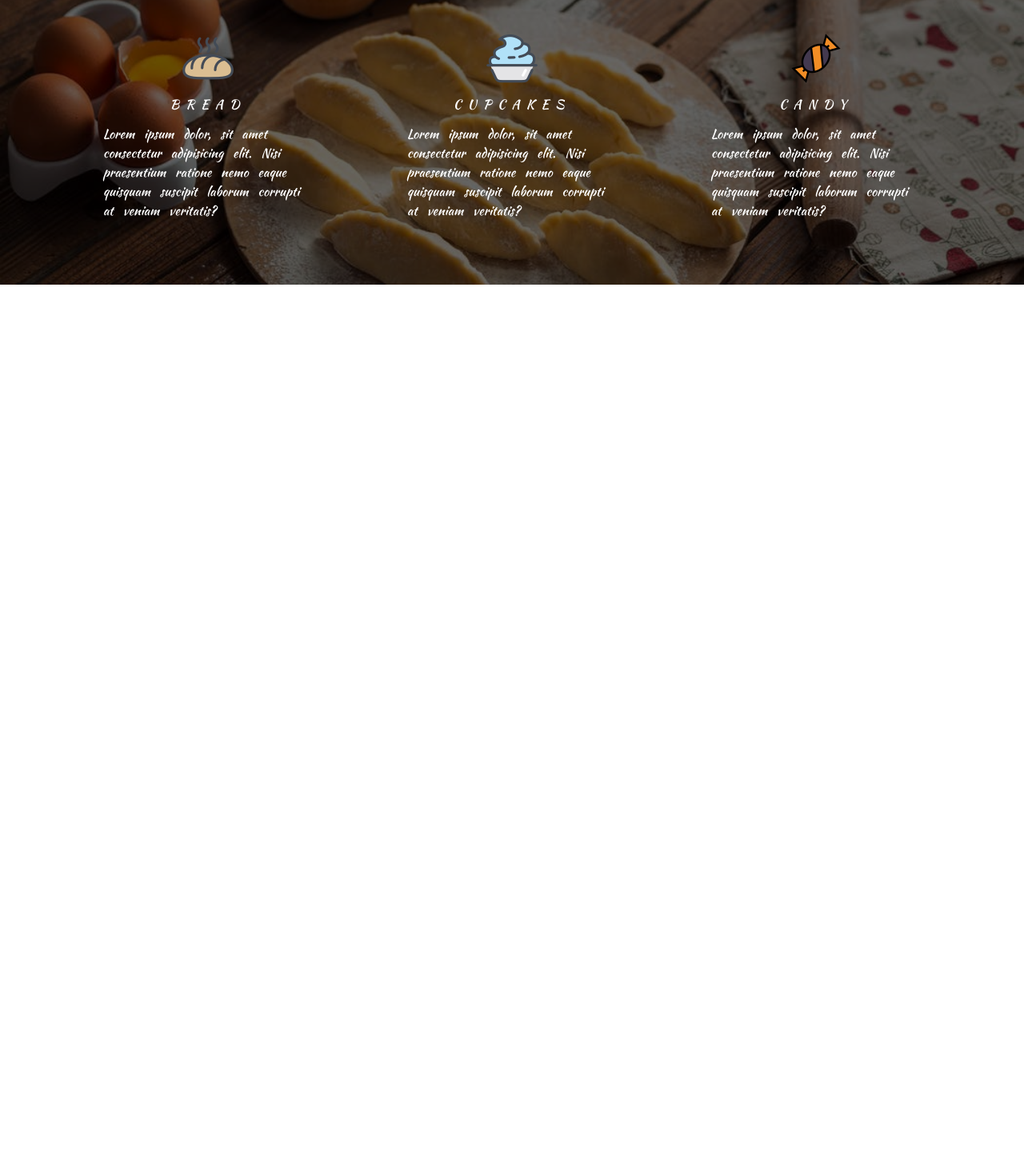
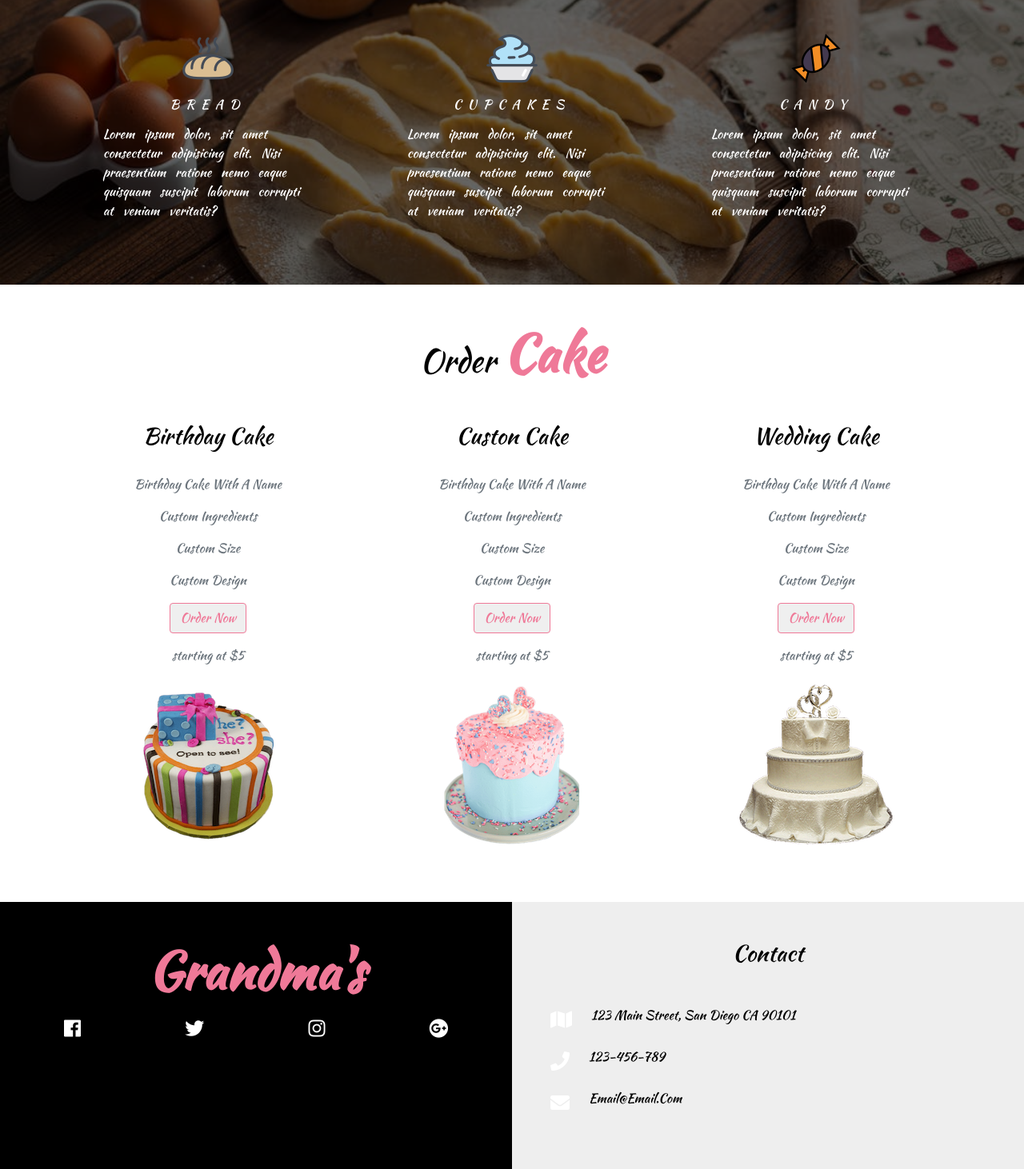
Before and after one commit to viveloper/grandmas-sweet, a plain HTML site: page index.html in a window 1280 px wide. Shown: the part 3177-4639 px from the top of the page at 80% size. Before the commit the page ends 3629 px from the top, so only its background shows below. Drawn offline with Linux system fonts and the light colour scheme.

Commit message:
added footer

```diff
--- a/css/style.css
+++ b/css/style.css
@@ -169,3 +169,20 @@ body {
   word-spacing: 0.5rem;
 }
 /* end of services */
+
+/* footer */
+.footer-title {
+  background: var(--mainBlack);
+}
+.footer-contact {
+  background: var(--mainGrey);
+}
+.footer-icon {
+  font-size: 1.5rem;
+  color: var(--mainWhite);
+  transition: all 0.4s ease-in-out;
+}
+.footer-icon:hover {
+  color: var(--mainPink);
+}
+/* end of footer */
--- a/index.html
+++ b/index.html
@@ -644,8 +644,120 @@
     </section>
     <!-- end of services -->
     <!-- cakes -->
-    <section id="cakes" class="cakes py-5"></section>
+    <section id="cakes" class="cakes py-5">
+      <div class="container">
+        <!-- section title -->
+        <div class="row">
+          <div class="col-10 mx-auto col-sm-6 text-center">
+            <h1 class="text-capitalize">
+              order <strong class="banner-title">cake</strong>
+            </h1>
+          </div>
+        </div>
+        <!-- end of section title -->
+        <div class="row">
+          <!-- single cake -->
+          <div
+            class="col-11 mx-auto col-md-6 col-lg-4 my-4 text-capitalize text-center"
+          >
+            <h3 class="py-3">birthday cake</h3>
+            <div class="text-muted">
+              <p class="my-3 ">birthday cake with a name</p>
+              <p class="my-3 ">custom ingredients</p>
+              <p class="my-3 ">custom size</p>
+              <p class="my-3 ">custom design</p>
+              <button type="button" class="btn btn-pink text-capitalize mb-3">
+                order now
+              </button>
+              <p class="text-lowercase mb-4">starting at $5</p>
+              <img src="./img/trans-cake.png" class="img-fluid" alt="" />
+            </div>
+          </div>
+          <!-- end of single cake -->
+          <!-- single cake -->
+          <div
+            class="col-11 mx-auto col-md-6 col-lg-4 my-4 text-capitalize text-center"
+          >
+            <h3 class="py-3">custon cake</h3>
+            <div class="text-muted">
+              <p class="my-3 ">birthday cake with a name</p>
+              <p class="my-3 ">custom ingredients</p>
+              <p class="my-3 ">custom size</p>
+              <p class="my-3 ">custom design</p>
+              <button type="button" class="btn btn-pink text-capitalize mb-3">
+                order now
+              </button>
+              <p class="text-lowercase mb-4">starting at $5</p>
+              <img src="./img/trans-custom.png" class="img-fluid" alt="" />
+            </div>
+          </div>
+          <!-- end of single cake -->
+          <!-- single cake -->
+          <div
+            class="col-11 mx-auto col-md-6 col-lg-4 my-4 text-capitalize text-center"
+          >
+            <h3 class="py-3">wedding cake</h3>
+            <div class="text-muted">
+              <p class="my-3 ">birthday cake with a name</p>
+              <p class="my-3 ">custom ingredients</p>
+              <p class="my-3 ">custom size</p>
+              <p class="my-3 ">custom design</p>
+              <button type="button" class="btn btn-pink text-capitalize mb-3">
+                order now
+              </button>
+              <p class="text-lowercase mb-4">starting at $5</p>
+              <img src="./img/trans-wedding.png" class="img-fluid" alt="" />
+            </div>
+          </div>
+          <!-- end of single cake -->
+        </div>
+      </div>
+    </section>
     <!-- end of cakes -->
+    <!-- footer -->
+    <footer>
+      <div class="container-fluid">
+        <div class="row">
+          <div class="col-md-6 footer-title py-5">
+            <h1 class="text-capitalize text-center">
+              <strong class="banner-title">grandma's</strong>
+            </h1>
+            <div
+              class="footer-icons mt-3 d-flex justify-content-around flex-wrap"
+            >
+              <a href="#" class="footer-icon"
+                ><i class="fab fa-facebook"></i
+              ></a>
+              <a href="#" class="footer-icon"><i class="fab fa-twitter"></i></a>
+              <a href="#" class="footer-icon"
+                ><i class="fab fa-instagram"></i
+              ></a>
+              <a href="#" class="footer-icon"
+                ><i class="fab fa-google-plus"></i
+              ></a>
+            </div>
+          </div>
+          <div class="col-md-6 footer-contact text-center text-capitalize p-5">
+            <h3 class="mb-5">contact</h3>
+            <p class="d-flex flex-wrap">
+              <span class="mr-4 footer-icon"><i class="fas fa-map"></i></span>
+              <span>123 main street, san diego CA 90101</span>
+            </p>
+            <p class="d-flex flex-wrap">
+              <span class="mr-4 footer-icon"><i class="fas fa-phone"></i></span>
+              <span>123-456-789</span>
+            </p>
+            <p class="d-flex flex-wrap">
+              <span class="mr-4 footer-icon"
+                ><i class="fas fa-envelope"></i
+              ></span>
+              <span>email@email.com</span>
+            </p>
+          </div>
+        </div>
+      </div>
+    </footer>
+    <!-- end of footer -->
 
     <!-- jquery -->
     <script src="js/jquery-3.3.1.min.js"></script>
```
